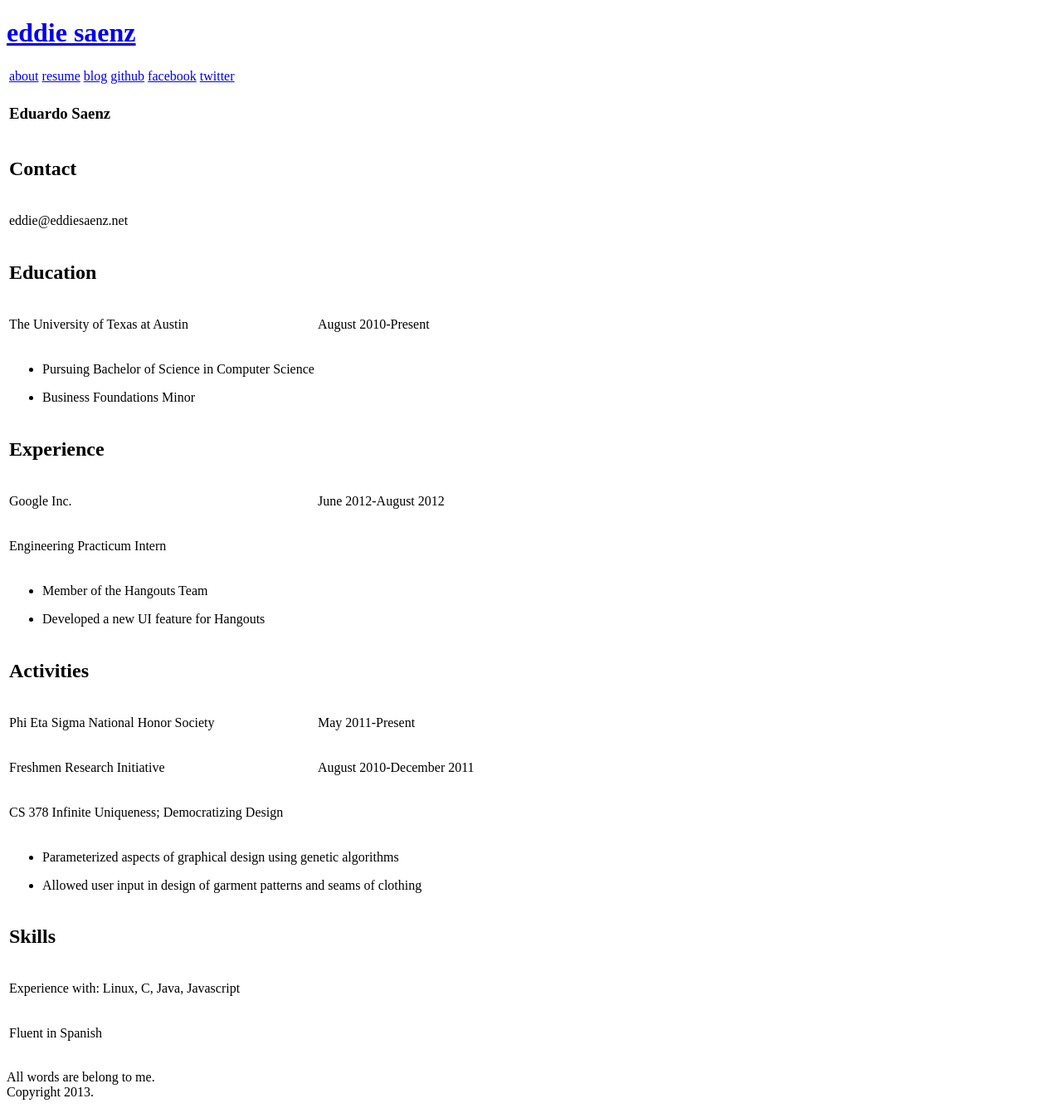
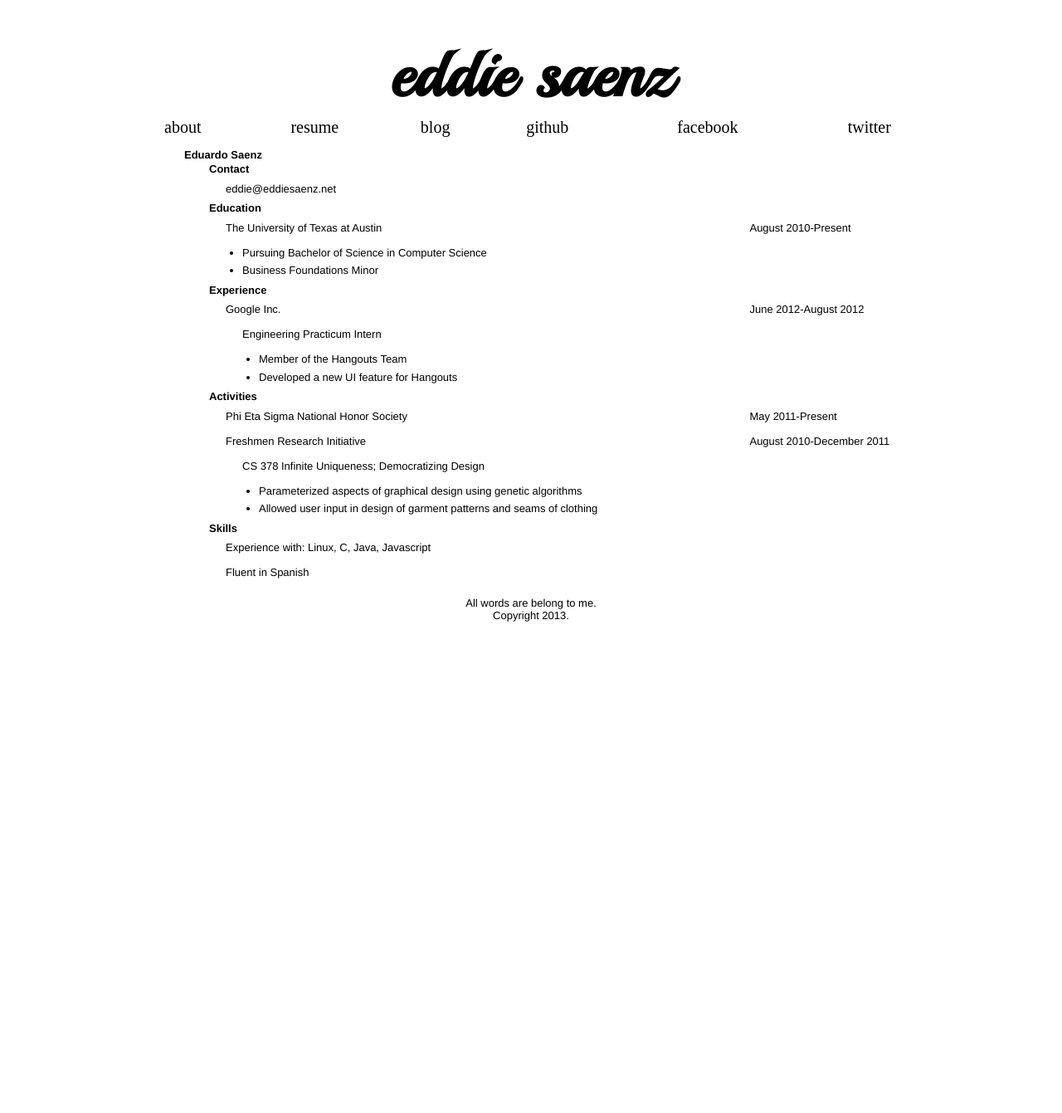
Before and after one commit to eddies5/old-eddies5.github.com, a Jekyll site: the page built from resume/index.html, in a window 1280 px wide. Shown: the whole page at 83% size. Built offline with Jekyll 4.4.1, drawn with Linux system fonts in a browser that asks for light colours; some web fonts are replaced; after the commit the page ends 900 px from its top, so only the background shows below that.

Commit message:
css finally better

```diff
--- a/_includes/footer.html
+++ b/_includes/footer.html
@@ -1,9 +1,13 @@
 <!doctype html>
 
-<footer>
-  <p>All words are belong to me.<br>
-    Copyright 2013.</p>
-</footer>
+<div id="footer">
+  <footer>
+    <p>All words are belong to me.<br>
+      Copyright 2013.</p>
+    </footer>
+  </div>
+</div>
+</div>
 
 </body>
 </html>
--- a/_includes/header.html
+++ b/_includes/header.html
@@ -3,42 +3,43 @@
 <html lang="en">
 <head>
   <meta charset="utf-8">
+  <link rel="stylesheet" type="text/css" href="/css/main.css">
   <link href='http://fonts.googleapis.com/css?family=Ledger|Playball' rel='stylesheet' type='text/css'>
   <title>{{ page.title }}</title>
 </head>
 <body>
-  <header>
   <div id="container">
     <div id="center">
-        <div id="content">
-          <h1><a href="/">eddie saenz</a></h1>
-          <div id="toplinks">
+      <div id="header">
+        <header>
+          <nav>
+            <h1 class="biggest fancy"><a href="/">eddie saenz</a></h1>
+            <div>
               <table>
                 <tbody>
-                <tr>
+                  <tr class="big">
                     <td>
-                    <a href="/about/">about</a>
+                      <a class="ledger" href="/about/">about</a>
                     </td>
                     <td>
-                    <a href="/resume/">resume</a>
+                      <a class="ledger" href="/resume/">resume</a>
                     </td>
                     <td>
-                    <a href="/blog/">blog</a>
+                      <a class="ledger" href="/blog/">blog</a>
                     </td>
                     <td>
-                    <a href="https://github.com/eddies5">github</a>
+                      <a class="ledger" href="https://github.com/eddies5">github</a>
                     </td>
                     <td>
-                    <a href="http://www.facebook.com/eddie.saenz">facebook</a>
+                      <a class="ledger" href="http://www.facebook.com/eddie.saenz">facebook</a>
                     </td>
                     <td>
-                    <a href="http://twitter.com/eddies5">twitter</a>
+                      <a class="ledger" href="http://twitter.com/eddies5">twitter</a>
                     </td>
                   </tr>
                 </tbody>
               </table>
             </div>
+          </nav>
+        </header>
       </div>
-      </div>
-    </div>
-  </header>
--- a/css/main.css
+++ b/css/main.css
@@ -6,7 +6,10 @@
 
 /* Global Reset */
 * {
+  background: transparent;
+  border: 0;
   margin: 0;
+  outline: 0;
   padding: 0;
 }
 
@@ -17,10 +20,10 @@ body {
   font: 13.34px Helvetica, Arial, sans-serif;
   font-size: small;
   text-align: center;
+  vertical-align: baseline;
 }
 
-h1, h2, h3, h4, h5, h6 {
-  font-size: 100%; }
+h1, h2, h3, h4, h5, h6 { font-size: 100%; }
 
 h1 { margin-bottom: 1em; }
 p { margin: 1em 0; }
@@ -34,132 +37,99 @@ table {
   font: 100%;
 }
 
-/*****************************************************************************/
-/*
-/* Home
-/*
-/*****************************************************************************/
-ul.posts {
-  list-style-type: none;
-  margin-bottom: 2em;
-}
-
-ul.posts li {
-  line-height: 1.75em;
-}
-
-ul.posts span {
-  color: #aaa;
-  font-family: Monaco, "Courier New", monospace;
-  font-size: 80%;
+div {
+  display: block;
 }
 
 /*****************************************************************************/
 /*
-/* Site
+/* Header
 /*
 /*****************************************************************************/
-
-.site {
-  font-size: 115%;
-  text-align: justify;
-  width: 42em;
-  margin: 3em auto 2em;
-  line-height: 1.5em;
+#header {
+ padding:10px;
 }
-
-.site .header a {
-  font-weight: bold;
+header h1 {
+  margin-bottom: 0em;
+}
+header div {
+  text-align: center;
+}
+header nav h1 a:hover {
   text-decoration: none;
 }
-
-.site .header h1.title {
-  display: inline-block;
-  margin-bottom: 2em;
+header nav a {
+  color: #000;
+  text-decoration: none;
 }
-
-.site .header h1.title a {
-  color: #a00;
+header nav a:hover {
+  color: #000;
+  text-decoration: underline;
 }
-
-.site .header h1.title a:hover {
+header nav a:visited {
   color: #000;
+  text-decoration: none;
 }
-
-.site .header a.extra {
-  color: #aaa;
-  margin-left: 1em;
-}
-
-.site .header a.extra:hover {
-  color: #000;
-}
-
-.site .meta {
-  color: #aaa;
-}
-
-.site .footer {
-  font-size: 80%;
-  color: #666;
-  border-top: 4px solid #eee;
-  margin-top: 2em;
-  overflow: hidden;
-}
-
-.site .footer .contact {
-  float: left;
-  margin-right: 3em;
-}
-
-.site .footer .contact a {
-  color: #8085C1;
-}
-
-.site .footer .rss {
-  margin-top: 1.1em;
-  margin-right: -.2em;
-  float: right;
-}
-
-.site .footer .rss img {
-  border: 0;
+header table {
+  width: 100%;
 }
 
 /*****************************************************************************/
 /*
-/* Posts
+/* Footer
 /*
 /*****************************************************************************/
-
-/* standard */
-#post pre {
-  border: 1px solid #ddd;
-  background-color: #eef;
-  padding: 0 .4em;
+#footer {
+  bottom: 0;
+  height: 60px;
+  /*position: absolute;*/
+  width: 100%;
 }
 
-#post ul, #post ol {
-  margin-left: 1.35em;
+/*****************************************************************************/
+/*
+/* Resume
+/*
+/*****************************************************************************/
+#resume {
+  margin-left: 80px;
+  text-align: left;
+  width: 100%;
+}
+#resume p {
+  margin: .5em 0;
+}
+.ind1 { padding-left: 30px; }
+.ind2 { padding-left: 50px; }
+.ind3 { padding-left: 70px; }
+.ind4 { padding-left: 90px; }
+
+/*****************************************************************************/
+/*
+/* General
+/*
+/*****************************************************************************/
+.biggest {
+  font-size: 80px;
+}
+.big {
+  font-size: 20px;
+}
+#center {
+  margin: 0 auto;
+  max-width: 1000px;
+  padding-top: 30px;
+  width: 1000px;
+}
+#container {
+  margin: 0 auto;
+  min-height: 100%;
+  /*position: absolute;*/
+}
+.fancy {
+  font-family: 'Playball', cursive;
 }
 
-#post code {
-  border: 1px solid #ddd;
-  background-color: #eef;
-  padding: 0 .2em;
+.ledger {
+  font-family: 'Ledger', serif;
 }
-
-#post pre code {
-  border: none;
-}
-
-/* terminal */
-#post pre.terminal {
-  border: 1px solid #000;
-  background-color: #333;
-  color: #FFF;
-}
-
-#post pre.terminal code {
-  background-color: #333;
-}
--- a/resume/index.html
+++ b/resume/index.html
@@ -2,7 +2,7 @@
 layout: default
 title: Resume
 ---
-
+<div>
   <table id="resume">
     <tbody>
       <tr><td><h3>Eduardo Saenz</h3></td></tr>
@@ -10,7 +10,7 @@ title: Resume
       <tr><td class="ind2"><p>eddie@eddiesaenz.net</p></td></tr>
       <tr><td class="ind1"><h2>Education</h2></td></tr>
       <tr><td class="ind2"><p>The University of Texas at Austin</p></td>
-      <td class="floatleft"><p>August 2010-Present</p></td></tr>
+        <td><p>August 2010-Present</p></td></tr>
         <tr><td class="ind3">
           <ul>
             <li><p>Pursuing Bachelor of Science in Computer Science</p></li>
@@ -48,3 +48,4 @@ title: Resume
         <tr><td class="ind2"><p>Fluent in Spanish</p></td></tr>
       </tbody>
     </table>
+  </div>
```
Lines whose indentation alone changed are shown as unchanged.
